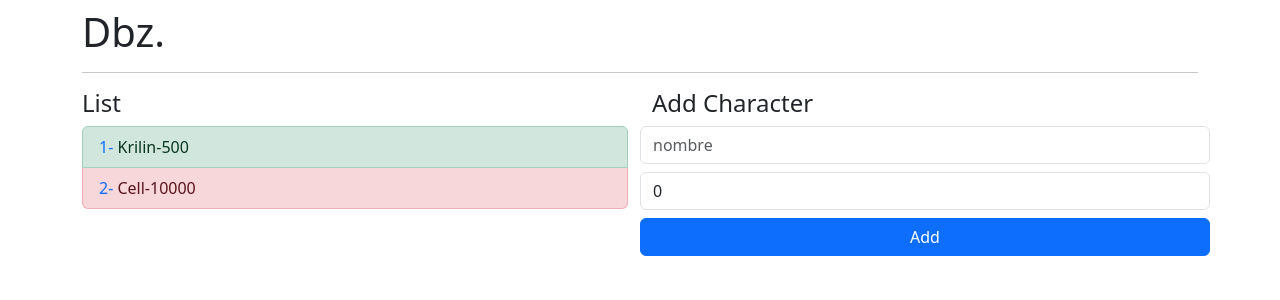
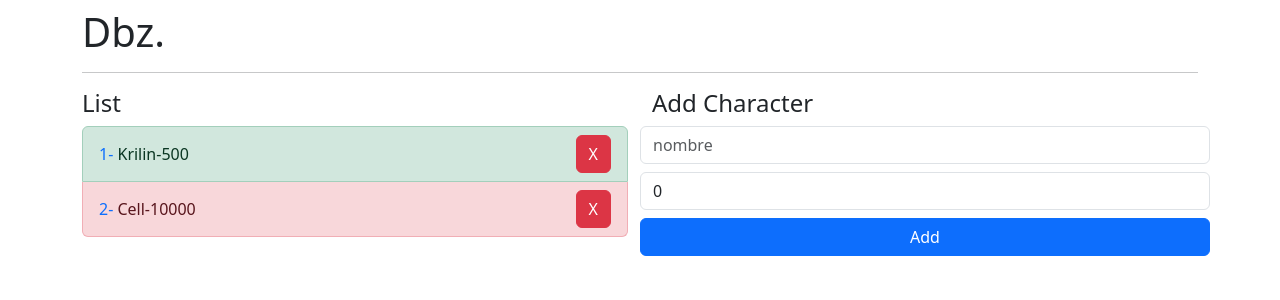
Before and after one commit to CarabezMartin/Angular2023, an Angular app in the folder 01-bases/: page / in a window 1280 px wide. Shown: the top 300 px of the page. Built offline with nearby package versions, Linux system fonts and the light colour scheme.

Commit message:
hcamacho: Practica del concepto @Output

```diff
--- a/01-bases/src/app/dbz/components/addCharacter/addCharacter.component.ts
+++ b/01-bases/src/app/dbz/components/addCharacter/addCharacter.component.ts
@@ -19,13 +19,18 @@ export class AddCharacterComponent {
 
   addCharacter()
   {
-    if(this.character.name.length != 0)
+    //Esta instruccion nos ayuda a hacer debug del proyecto
+    //debugger;
+
+    if(this.character.name.length == 0)
     {
+      return;
+    }
+    else
       this.onNewCharacter.emit(this.character);
 
-      this.character.name = '';
-      this.character.power = 0;
-    }
+    //this.character.name = '';
+    //this.character.power = 0;
   }
 
 }
--- a/01-bases/src/app/dbz/components/list/list.component.html
+++ b/01-bases/src/app/dbz/components/list/list.component.html
@@ -1,14 +1,23 @@
 <h4>List</h4>
 <ul class="list-group">
+  <li
+    *ngFor="
+      let character of characterList;
+      let i = index;
+      let isFirst = first;
+      let isLast = last
+    "
+    class="list-group-item d-flex justify-content-between align-items-center"
+    [ngClass]="{
+      'list-group-item-success': isFirst,
+      'list-group-item-danger': isLast
+    }"
+  >
+    <div>
+      <span class="text text-primary">{{ i + 1 }}-</span>
+      {{ character.name }}-{{ character.power }}
+    </div>
 
-  <li
-    *ngFor="let character of characterList; let i = index; let isFirst = first; let isLast = last"
-    class="list-group-item"
-    [ngClass]="{'list-group-item-success':isFirst,
-                'list-group-item-danger':isLast}"
-    >
-    <span class="text text-primary">{{i+1}}-</span>
-    {{character.name}}-{{character.power}}
+    <button class="btn btn-danger" (click)="onDeleteCharacter(i)">X</button>
   </li>
-
 </ul>
--- a/01-bases/src/app/dbz/components/list/list.component.ts
+++ b/01-bases/src/app/dbz/components/list/list.component.ts
@@ -1,4 +1,4 @@
-import { Component, Input, OnInit } from '@angular/core';
+import { Component, EventEmitter, Input, OnInit, Output } from '@angular/core';
 import { Character } from '../../interfaces/character.interface';
 
 @Component({
@@ -13,5 +13,14 @@ export class ListDbzComponent {
   @Input()
   public characterList:Character [] = [{name:'Radix',power:5000}]
 
+  @Output()
+  onDeleteCharacters:EventEmitter<number> = new EventEmitter();
+
+  onDeleteCharacter(index:number)
+  {
+    console.log(index);
+    this.onDeleteCharacters.emit(index);
+  }
+
 
 }
--- a/01-bases/src/app/dbz/pages/main-page.component.html
+++ b/01-bases/src/app/dbz/pages/main-page.component.html
@@ -4,7 +4,7 @@
 <div class="row">
 
   <div class="col">
-    <app-dbz-list [characterList]="character"></app-dbz-list>
+    <app-dbz-list [characterList]="character" (onDeleteCharacters)="onDeleteCharacter($event)"></app-dbz-list>
   </div>
 
   <div class="col">
--- a/01-bases/src/app/dbz/pages/main-page.component.ts
+++ b/01-bases/src/app/dbz/pages/main-page.component.ts
@@ -28,4 +28,10 @@ export class MainPageComponent {
 
     }
 
+    onDeleteCharacter(index:number)
+    {
+        console.log('Main page '+index);
+        this.character.splice(index);
+    }
+
 }
```
